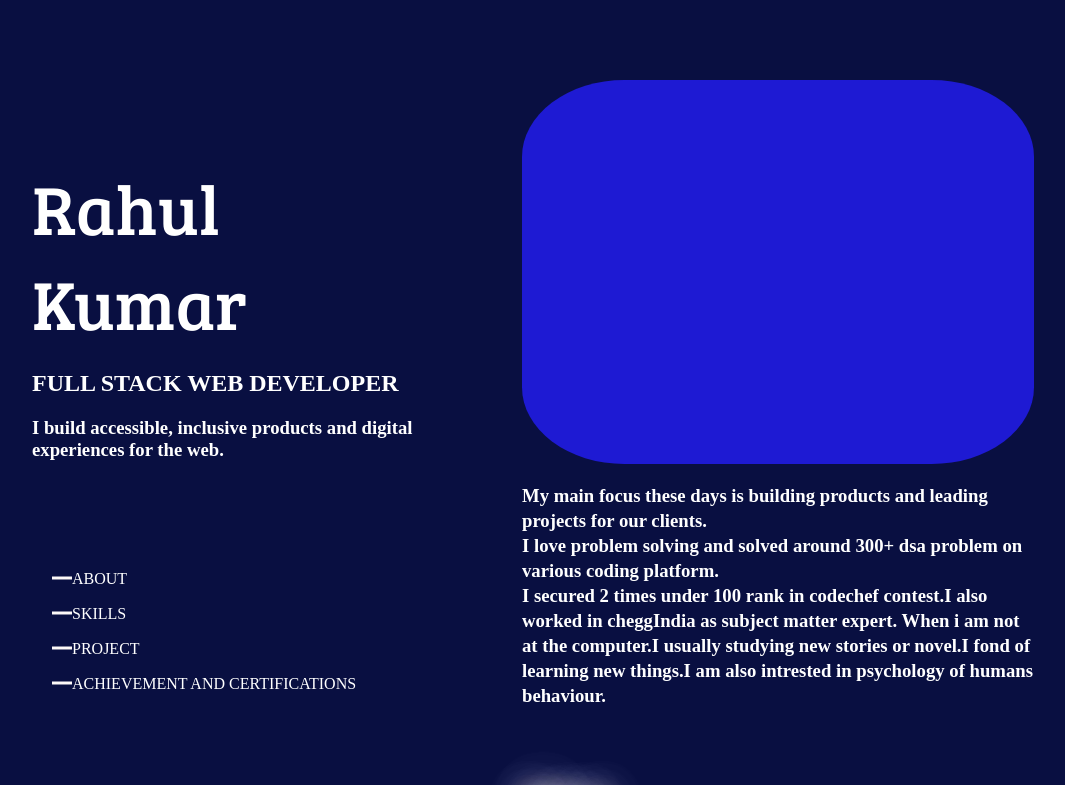
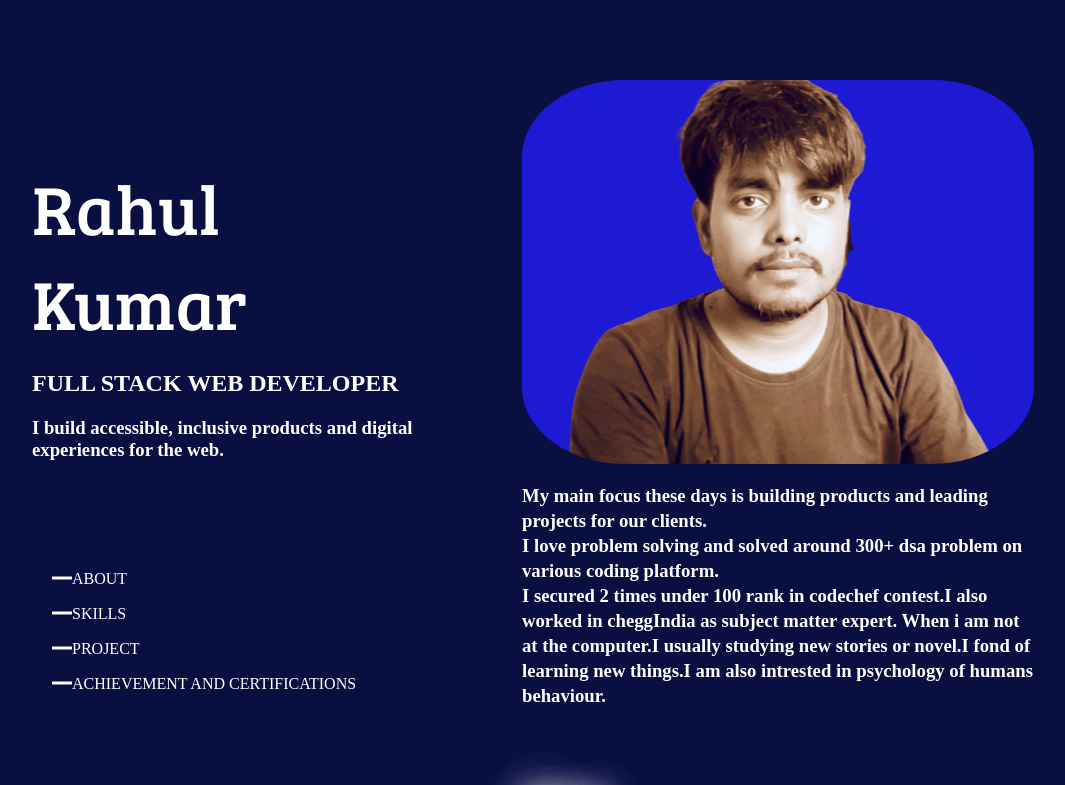
Before and after one commit to rahul803213/portfolio, a plain HTML site: page index.html in a window 1280 px wide. Shown: the top 785 px of the page, without its empty margins (118-1183 px from the left). Drawn offline with Linux system fonts and the light colour scheme; the site is published under a folder, as on GitHub Pages, so addresses that start at the root find nothing.

Commit message:
Update style.css

```diff
--- a/style.css
+++ b/style.css
@@ -31,7 +31,7 @@ width:30vw;
 .image{
     height: 30vw;
     width: 40vw;
-    background: url('/portfolio_image.png');
+    background: url('portfolio_image.png');
     background-position: center;
     background-size: top;
     background-color:#1E1AD3;
```
